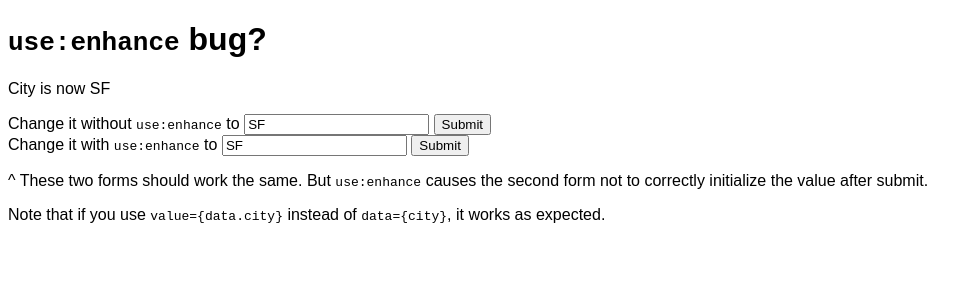
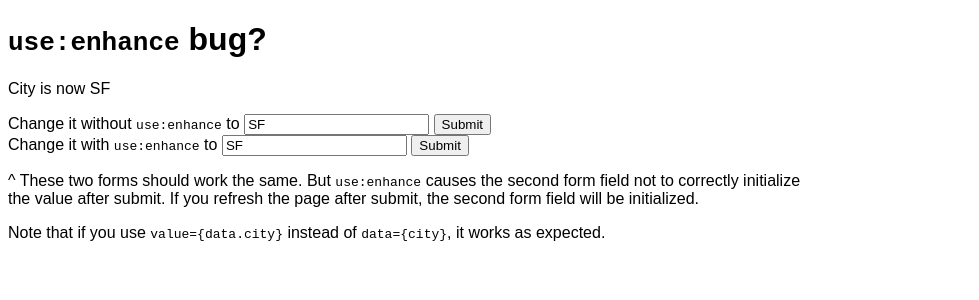
Before and after one commit to BMorearty/use-enhance-bug, a SvelteKit app: page / in a window 1280 px wide. Shown: the top 300 px of the page, without its empty margins (0-979 px from the left). Built offline with nearby package versions, Linux system fonts and the light colour scheme.

Commit message:
Add readme and more explanatory text.

```diff
--- a/src/routes/+page.svelte
+++ b/src/routes/+page.svelte
@@ -23,8 +23,9 @@
 </form>
 
 <p>
-  ^ These two forms should work the same. But <code>use:enhance</code> causes the second form not to
-  correctly initialize the value after submit.
+  ^ These two forms should work the same. But <code>use:enhance</code> causes the second form field not
+  to correctly initialize the value after submit. If you refresh the page after submit, the second form
+  field will be initialized.
 </p>
 <p>
   Note that if you use <code>value={'{'}data.city{'}'}</code> instead of
@@ -38,4 +39,7 @@
   code {
     font-family: monospace;
   }
+  p {
+    max-width: 800px;
+  }
 </style>
```
Also changed, not shown: 1 other file (tests, documents, lock files or other folders).
